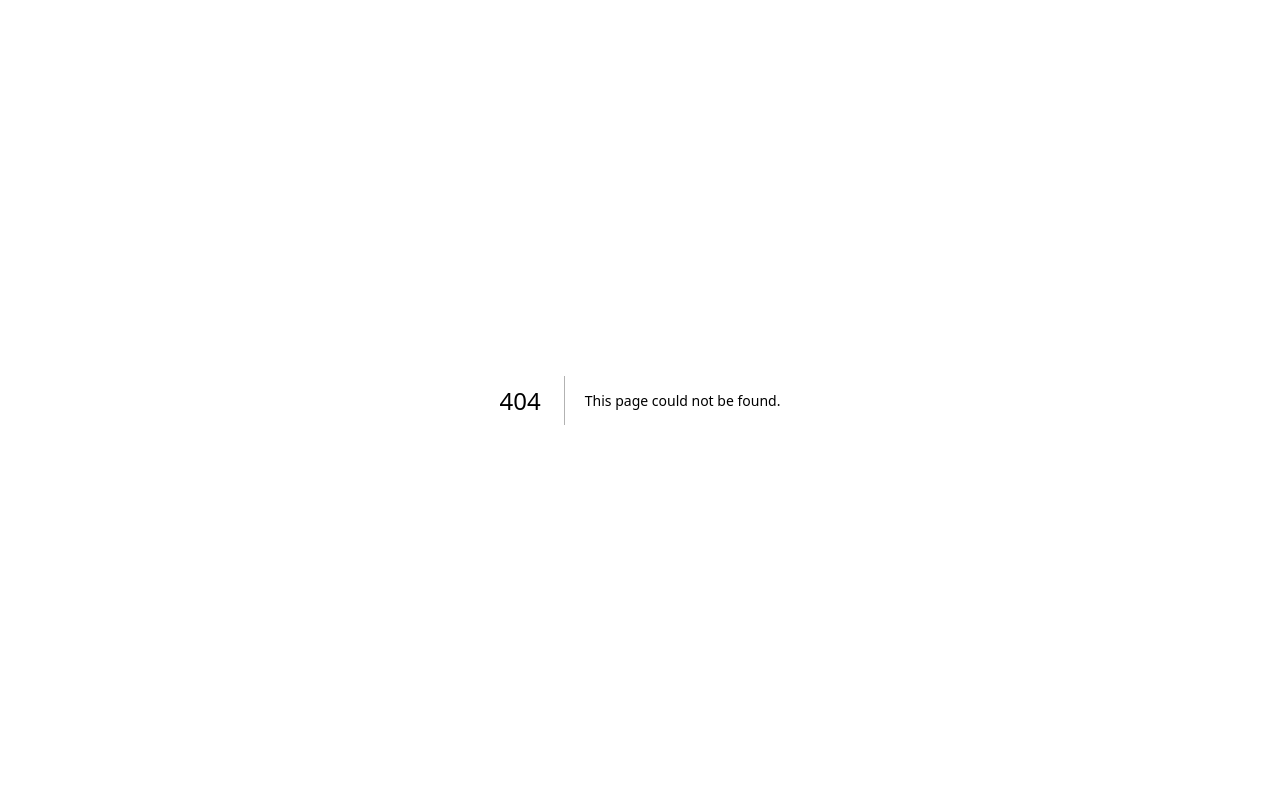
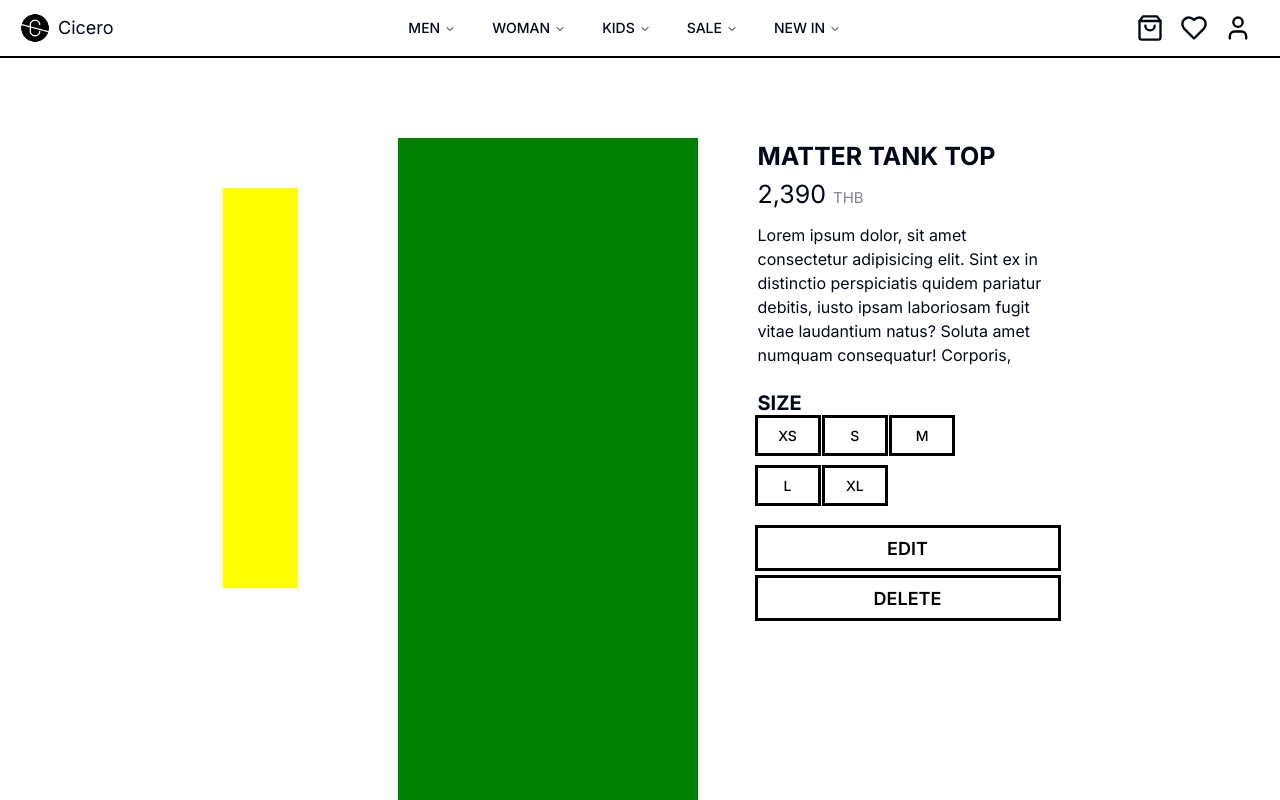
Before and after one commit to deeptech-kmitl/Cicero-Frontend, a Next.js app: page /productdetails in a window 1280 px wide. Before the commit this address had no page. Built offline with nearby package versions, Linux system fonts and the light colour scheme.

Commit message:
add wish and details (front & back)

```diff
--- /dev/null
+++ b/src/api-caller/add_wishlist.ts
@@ -0,0 +1,12 @@
+import { getInstance } from "@/api/apiClient";
+import { formattedError } from "@/lib/utils";
+
+// Mock
+export default async function addWishlist(form: any): Promise<any> {
+  try {
+    const { data } = await getInstance().post("/product/", form);
+    return data;
+  } catch (error) {
+    throw formattedError(error);
+  }
+}
--- /dev/null
+++ b/src/api-caller/remove_wishlist.ts
@@ -0,0 +1,13 @@
+import { getInstance } from "@/api/apiClient";
+import { formattedError } from "@/lib/utils";
+
+// Mock
+export default async function removeWishlist(): Promise<any> {
+    const userId = "user123"; // Example user ID
+    const productId = "product456"; // Example product ID
+  try {
+    const { data } = await getInstance().delete(`/users/${userId}/wishlist/${productId}`);
+    return data;
+  } catch (error) {
+   }
+}
--- /dev/null
+++ b/src/api-caller/show_details_book.ts
@@ -0,0 +1,15 @@
+import { getInstance } from "@/api/apiClient";
+import { formattedError } from "@/lib/utils";
+
+// Mock
+export default async function detailsProduct(): Promise<any> {
+    const parameters = {
+        param1: 'product_id'
+      };
+  try {
+    const { data } = await getInstance().get("/product/",{params: parameters});
+    return data;
+  } catch (error) {
+    throw formattedError(error);
+  }
+}
--- /dev/null
+++ b/src/api-caller/show_wishlist.ts
@@ -0,0 +1,15 @@
+import { getInstance } from "@/api/apiClient";
+import { formattedError } from "@/lib/utils";
+
+// Mock
+export default async function showWishlist(form: any): Promise<any> {
+    const parameters = {
+        param1: 'user_id'
+      };
+  try {
+    const { data } = await getInstance().get("/users/wishlist/", {params: parameters.param1});
+    return data;
+  } catch (error) {
+    throw formattedError(error);
+  }
+}
--- /dev/null
+++ b/src/app/(site)/productdetails/page.tsx
@@ -0,0 +1,45 @@
+import { Button } from '@/components/ui/Button'
+import React from 'react'
+import Image from 'next/image'
+
+type Props = {}
+
+const ProductDetails = (props: Props) => {
+  return (
+    <div className="w-full h-[750px] mt-[80px] flex justify-center">
+        <div className='bg-[red] w-[75px] h-[400px] mt-[50px] overflow-scroll'>
+          <div className='bg-[yellow] w-full h-[100px]'></div>
+          <div className='bg-[yellow] w-full h-[100px]'></div>
+          <div className='bg-[yellow] w-full h-[100px]'></div>
+          <div className='bg-[yellow] w-full h-[100px]'></div>
+          <div className='bg-[yellow] w-full h-[100px]'></div>
+          <div className='bg-[yellow] w-full h-[100px]'></div>
+        </div>
+
+        <div className='bg-[green] w-[300px] h-[750px] ml-[100px] overflow-scroll'>
+
+        </div>
+        <div className='w-[300px] h-[450px] ml-[60px]'>
+            <h1 className='font-bold	text-[25px]'>MATTER TANK TOP</h1>
+            <h3 className='text-[25px]'>2,390 <span className='text-[15px] opacity-50'>THB</span></h3>
+            <div className='w-full h-[150px] mt-[10px] overflow-scroll' ><p>Lorem ipsum dolor, sit amet consectetur adipisicing elit. Sint ex in distinctio perspiciatis quidem pariatur debitis, iusto ipsam laboriosam fugit vitae laudantium natus? Soluta amet numquam consequatur! Corporis, deserunt animi.</p></div>
+            <h1 className='font-bold	text-[20px] mt-[15px]'>SIZE</h1>
+            <div className='w-[200px] h-[100px] grid grid-cols-3 gap-x-0.5	'>
+              <Button className='w-[60px] h-[35px] rounded-none text-[black] outline ring-black bg-[white]'>XS</Button>
+              <Button className='w-[60px] h-[35px] rounded-none text-[black] outline ring-black bg-[white]'>S</Button>
+              <Button className='w-[60px] h-[35px] rounded-none text-[black] outline ring-black bg-[white]'>M</Button>
+              <Button className='w-[60px] h-[35px] rounded-none text-[black] outline ring-black bg-[white]'>L</Button>
+              <Button className='w-[60px] h-[35px] rounded-none text-[black] outline ring-black bg-[white]'>XL</Button>
+            </div>
+            <Button className='bg-white w-full h-[40px] mt-[10px] text-[18px] rounded-none font-semibold outline ring-black text-black'>
+                EDIT
+            </Button>
+            <Button className='bg-white w-full h-[40px] mt-[10px] text-[18px] rounded-none font-semibold outline ring-black text-black'>
+                DELETE
+            </Button>
+        </div>
+    </div>
+  )
+}
+
+export default ProductDetails
--- a/src/app/(site)/wishlist/page.tsx
+++ b/src/app/(site)/wishlist/page.tsx
@@ -1,5 +1,6 @@
 import { Button } from '@/components/ui/Button'
 import React from 'react'
+import Image from 'next/image'
 
 type Props = {}
 
@@ -24,10 +25,24 @@ const Wishlist = (props: Props) => {
             <div className='flex w-full h-[640px] justify-center mt-[60px]'>
                 <div className='h-full w-[1250px] overflow-scroll'>
                     <div className='grid grid-cols-4 gap-4 ml-[20px]'>
-                        <div className='bg-[black] w-[240px] h-[460px]'></div>
-                        <div className='bg-[black] w-[240px] h-[460px]'></div>
-                        <div className='bg-[black] w-[240px] h-[460px]'></div>
-                        <div className='bg-[black] w-[240px] h-[460px]'></div>
+                        <div className='bg-transparent w-[240px] h-[480px]'>
+                            <div className='w-full h-[339px] bg-red-400'>
+                                <Image  src="/profile.png"
+                                    width={240}
+                                    height={339}
+                                    alt="Picture"
+                                />
+                            </div>
+
+                            <div className='w-full h-[65px]'>
+                                 <h1 className='text-[18px] mt-3'>I'D DO IT AGAIN TOP</h1>
+                                 <h3 className='text-[25px]'>2,390 <span className='text-[18px]'>THB</span></h3>
+                            </div>
+
+                            <Button className='bg-white w-full h-[45px] mt-[10px] text-[18px] rounded-none font-semibold outline ring-black text-black'>
+                                    ADD TO CART
+                            </Button>
+                        </div>
                     </div>
                 </div>
             </div>
```
